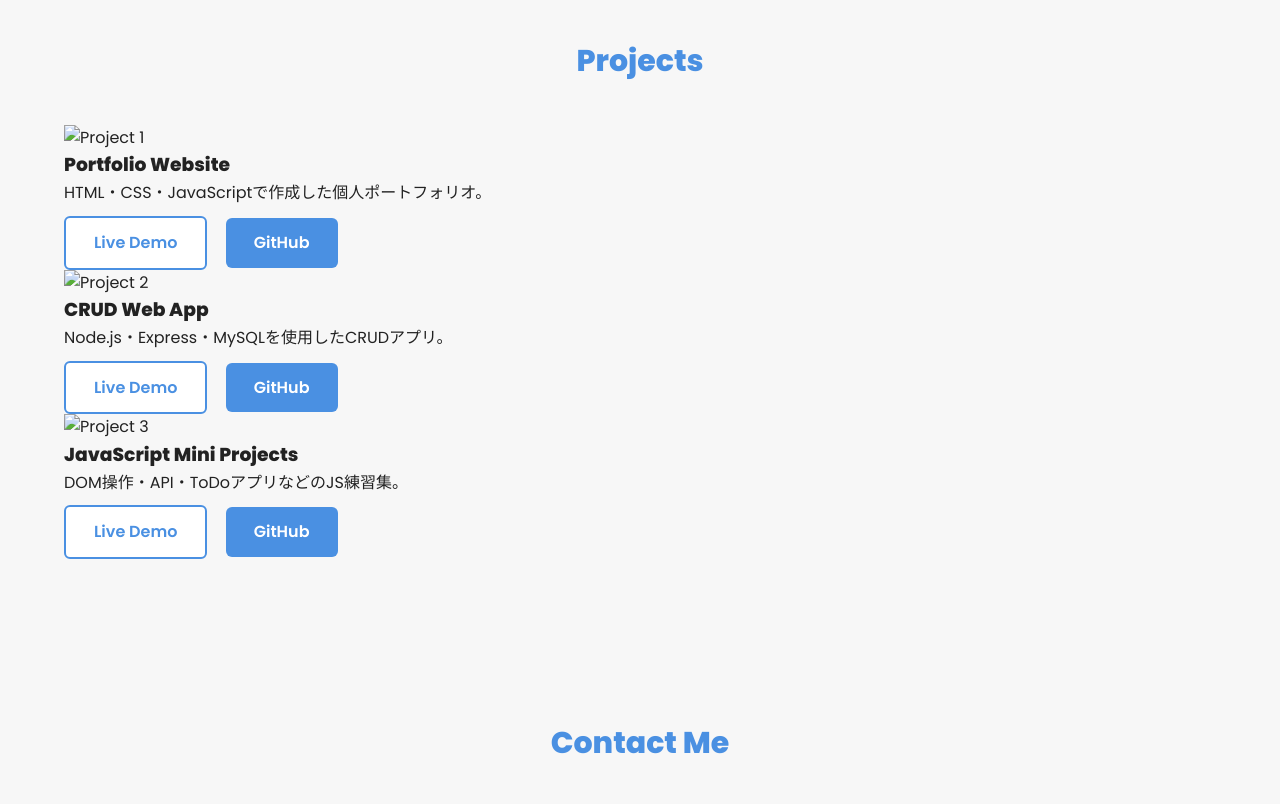
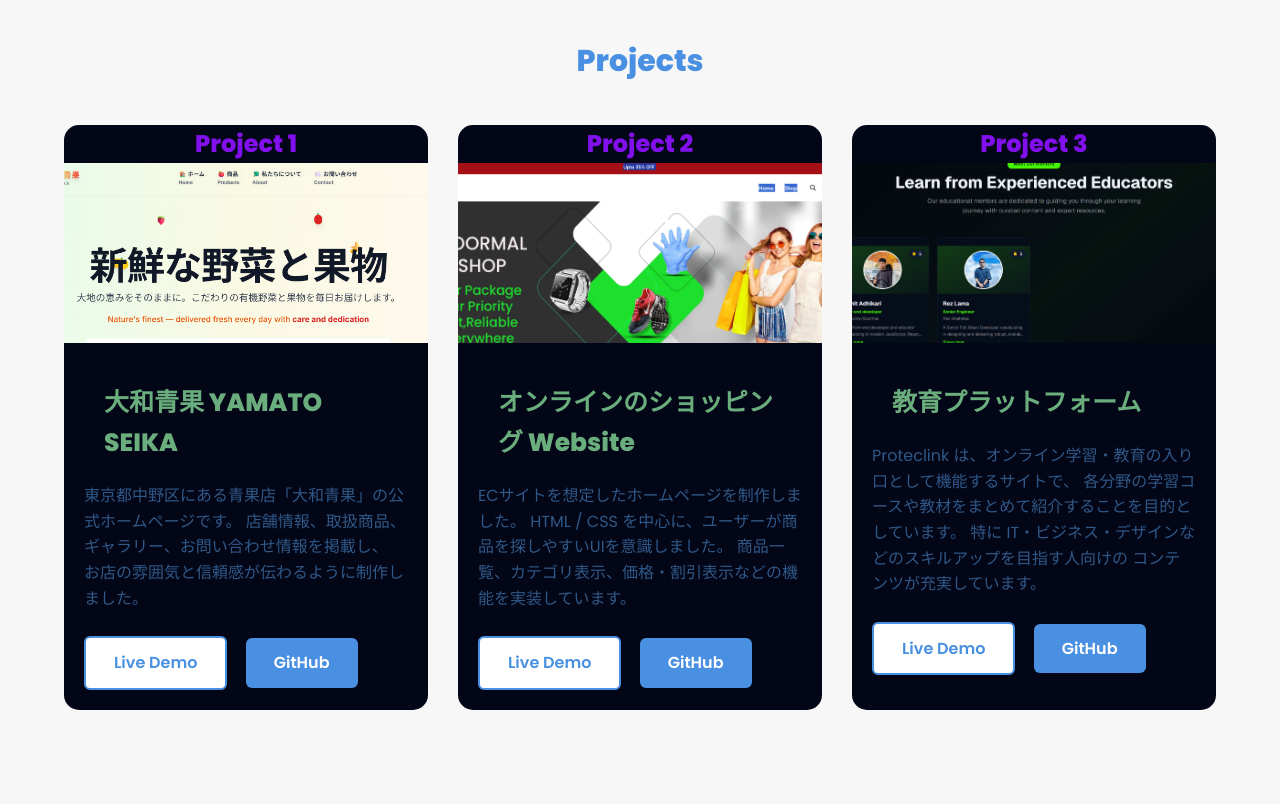
Before and after one commit to Amanchaudary/aman-protfolio, a plain HTML site: page index.html in a window 1280 px wide. Shown: the part 1780-2584 px from the top of the page. Drawn offline with Linux system fonts and the light colour scheme.

Commit message:
実際にやったプロジェクトの追加

```diff
--- a/index.html
+++ b/index.html
@@ -193,10 +193,13 @@
 
         <!-- Project 1 -->
         <div class="project-card">
-        <img src="project1.png" alt="Project 1">
+          <h1>Project 1</h1>
+          <img src="photoes/project1.png" alt="Project 1">
           <div class="project-content">
-          <h3>Portfolio Website</h3>
-          <p>HTML・CSS・JavaScriptで作成した個人ポートフォリオ。</p>
+            <h3>大和青果 YAMATO SEIKA</h3>
+            <p>東京都中野区にある青果店「大和青果」の公式ホームページです。
+              店舗情報、取扱商品、ギャラリー、お問い合わせ情報を掲載し、
+              お店の雰囲気と信頼感が伝わるように制作しました。</p>
             <div class="project-links">
               <a href="https://www.yamatoseikaarai.com" class="btn secondary-btn">Live Demo</a>
               <a href="https://github.com/Amanchaudary" class="btn primary-btn">GitHub</a>
@@ -206,10 +209,13 @@
 
         <!-- Project 2 -->
         <div class="project-card">
-        <img src="project2.png" alt="Project 2">
+          <h1>Project 2</h1>
+          <img src="photoes/project2.png" alt="Project 2">
           <div class="project-content">
-          <h3>CRUD Web App</h3>
-          <p>Node.js・Express・MySQLを使用したCRUDアプリ。</p>
+            <h3>オンラインのショッピング Website</h3>
+            <p>ECサイトを想定したホームページを制作しました。
+              HTML / CSS を中心に、ユーザーが商品を探しやすいUIを意識しました。
+              商品一覧、カテゴリ表示、価格・割引表示などの機能を実装しています。</p>
             <div class="project-links">
               <a href="https://goormal.blanxer.io/" class="btn secondary-btn">Live Demo</a>
               <a href="https://github.com/Amanchaudary" class="btn primary-btn">GitHub</a>
@@ -219,10 +225,14 @@
 
         <!-- Project 3 -->
         <div class="project-card">
-        <img src="project3.png" alt="Project 3">
+          <h1>Project 3</h1>
+          <img src="photoes/project3.png" alt="Project 3">
           <div class="project-content">
-          <h3>JavaScript Mini Projects</h3>
-          <p>DOM操作・API・ToDoアプリなどのJS練習集。</p>
+            <h3>教育プラットフォーム</h3>
+            <p>Proteclink は、オンライン学習・教育の入り口として機能するサイトで、
+              各分野の学習コースや教材をまとめて紹介することを目的としています。
+              特に IT・ビジネス・デザインなどのスキルアップを目指す人向けの
+              コンテンツが充実しています。</p>
             <div class="project-links">
               <a href="https://www.proteclink.com/" class="btn secondary-btn">Live Demo</a>
               <a href="https://github.com/Amanchaudary" class="btn primary-btn">GitHub</a>
--- a/style.css
+++ b/style.css
@@ -195,7 +195,6 @@ nav {
     justify-content: center;
   }
 }
-
 
 .hero-img img {
   width: 320px;
@@ -399,3 +398,47 @@ nav {
     width: 260px;
   }
 }
+
+/* PROJECTS */
+.projects-grid {
+  display: grid;
+  grid-template-columns: repeat(auto-fit, minmax(280px, 1fr));
+  gap: 30px;
+}
+
+.project-card {
+  background: #020617;
+  border-radius: 15px;
+  overflow: hidden;
+  transition: transform 0.3s ease;
+}
+
+.project-card:hover {
+  transform: translateY(-8px);
+}
+.project-card h1 {
+  color: #8210ed;
+  display: flex;
+  justify-content: center;
+  align-items: center;
+}
+
+.project-card img {
+  width: 100%;
+  height: 180px;
+  object-fit: cover;
+}
+
+.project-content {
+  padding: 20px;
+  color: #305887;
+}
+.project-content h3{
+  padding: 20px;
+  color: #6bae7d;
+  font-size: 25px;
+}
+
+.project-links {
+  margin-top: 15px;
+}
```
Also changed, not shown: photoes/project1.png (added), photoes/project2.png (added), photoes/project3.png (added). Lines whose indentation alone changed are shown as unchanged.
